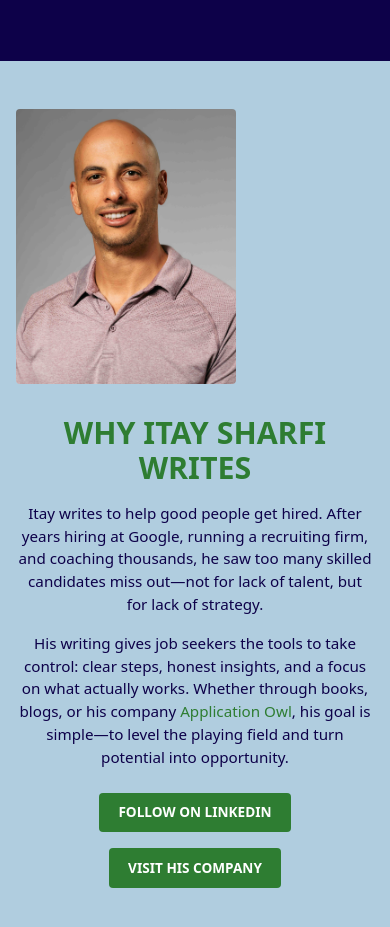
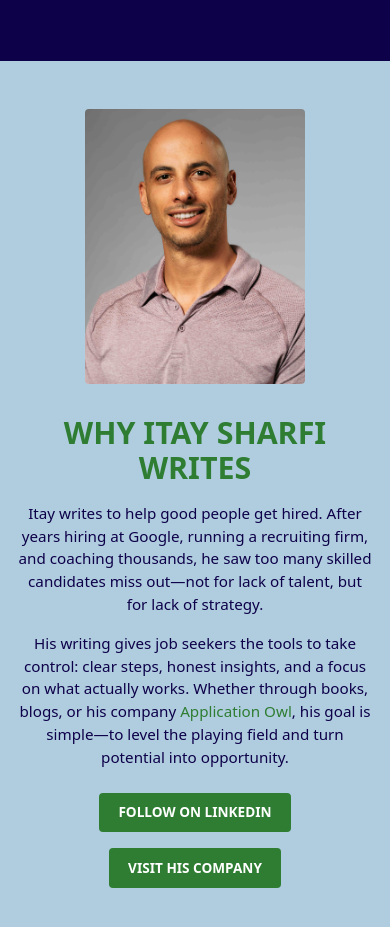
Before and after one commit to itaysharfi/landing-page, a plain HTML site: page index.html in a window 390 px wide. Shown: the part 1318-2245 px from the top of the page. Drawn offline with Linux system fonts and the light colour scheme.

Commit message:
mobile grid fix

```diff
--- a/index.html
+++ b/index.html
@@ -93,7 +93,13 @@
     .why-title { color: var(--clr-primary); font-size: 2rem; text-transform: uppercase; text-align: center; margin-bottom: var(--gap); }
     .why-copy p { line-height: 1.6; }
     .about { background: var(--clr-light); }
-    .about-grid { display: grid; gap: var(--gap); align-items: start; text-align: center; }
+    .about-grid {
+      display: grid;
+      gap: var(--gap);
+      align-items: start;
+      text-align: center;
+      justify-items: center;
+    }
     .about-grid img { width: 220px; }
     .about h2 { color: var(--clr-primary); font-size: 1.9rem; margin-bottom: 1rem; }
     .about-buttons { display: flex; gap: 1rem; justify-content: center; flex-wrap: wrap; margin-top: 1.5rem; }
```
